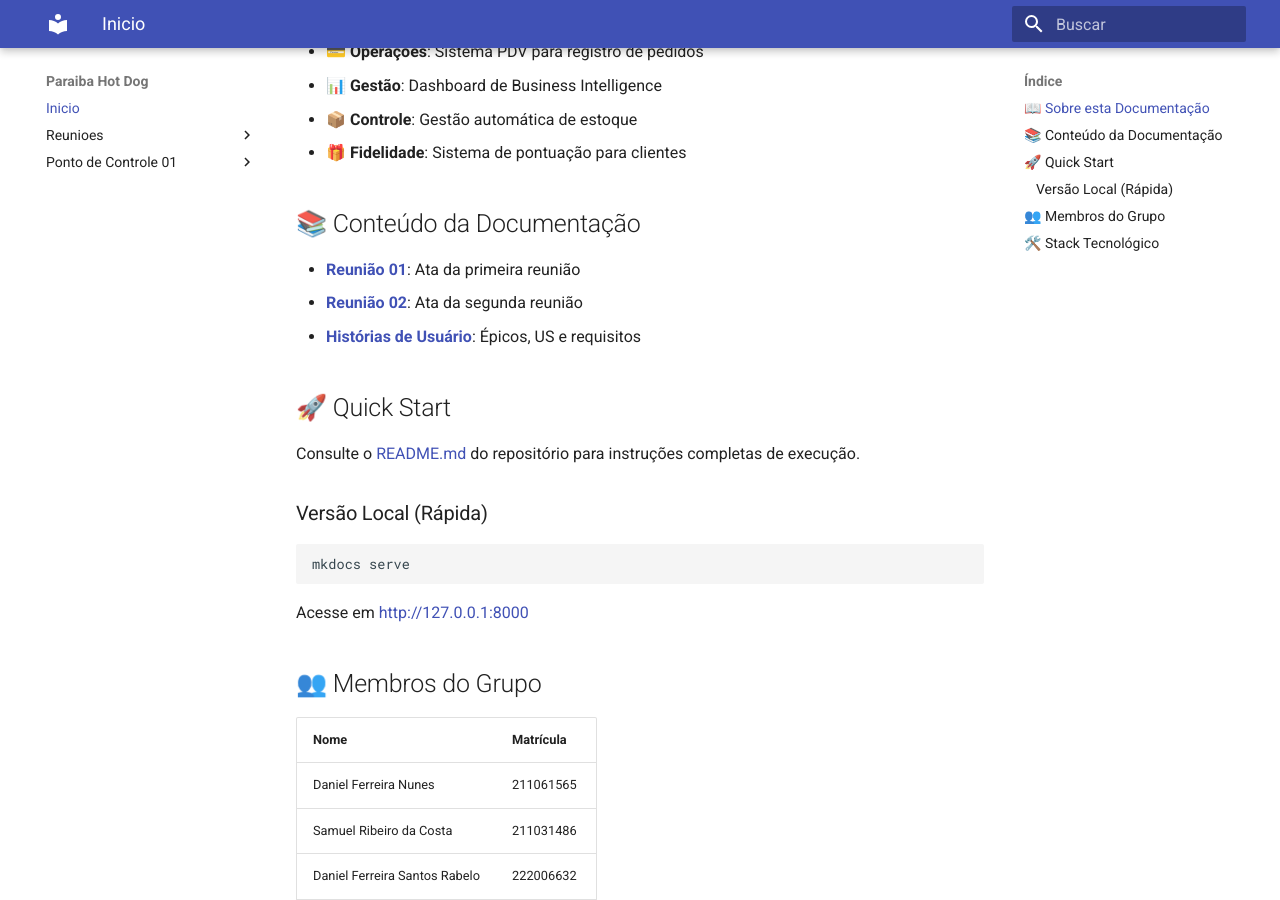
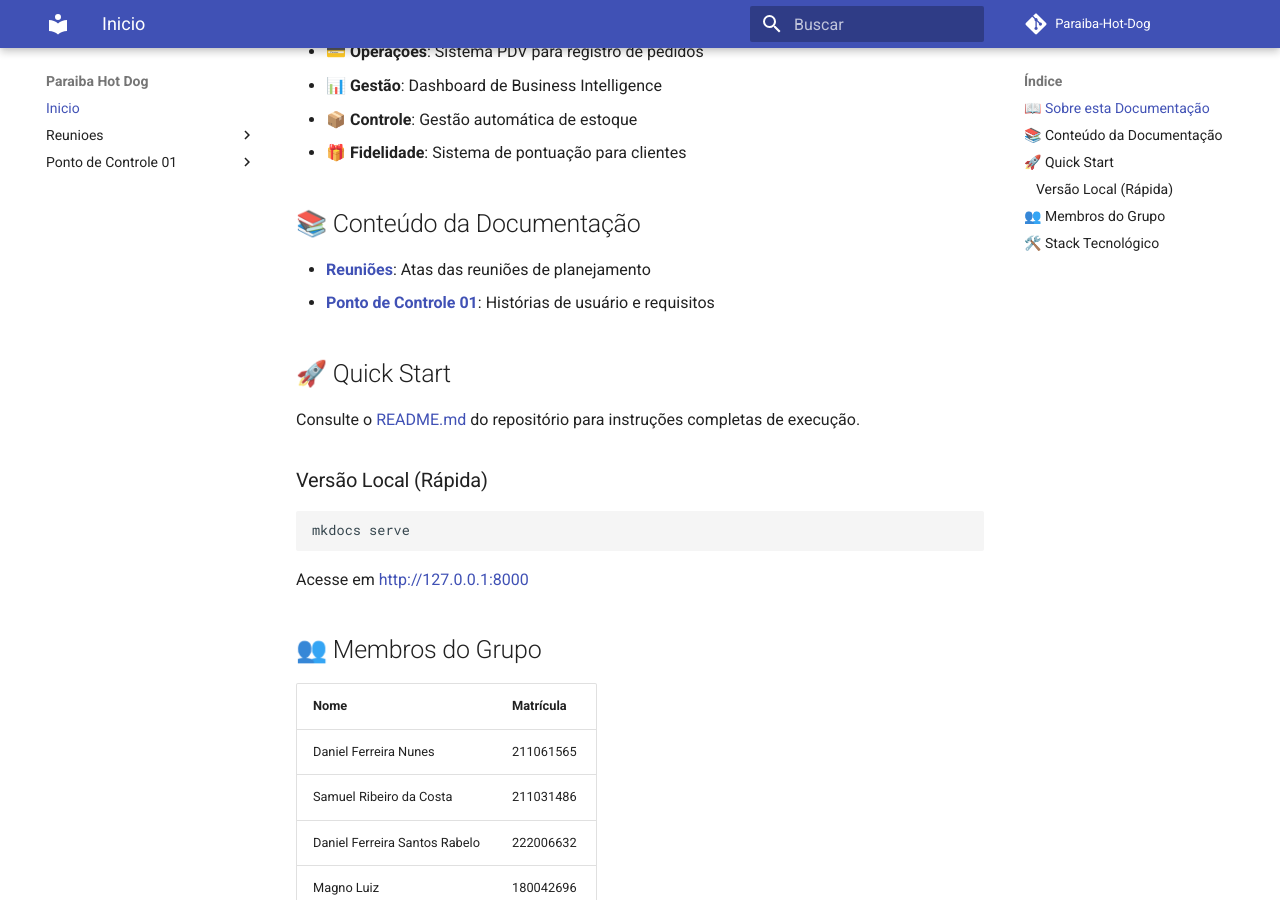
Before and after one commit to Paraiba-Hot-Dog/Paraiba-Hot-Dog-Docs, an MkDocs documentation site: the page built from docs/index.md, in a window 1280 px wide and 900 px high, scrolled down 476 px. Built offline with MkDocs 1.6.1 and Material for MkDocs 9.7.7, drawn with Linux system fonts in a browser that asks for light colours; comment, search, counter and statistics services are not loaded.

Commit message:
docs: atualizar documentação

```diff
--- a/docs/index.md
+++ b/docs/index.md
@@ -16,9 +16,8 @@
 
 ## 📚 Conteúdo da Documentação
 
-- **[Reunião 01](Reunioes/Reuniao-01.md)**: Ata da primeira reunião
-- **[Reunião 02](Reunioes/Reuniao-02.md)**: Ata da segunda reunião
-- **[Histórias de Usuário](Ponto%20de%20controle%2001/Historias-de-usuarios.md)**: Épicos, US e requisitos
+- **[Reuniões](Reuniões/)**: Atas das reuniões de planejamento
+- **[Ponto de Controle 01](Ponto%20de%20controle%2001/)**: Histórias de usuário e requisitos
 
 ## 🚀 Quick Start
 
--- a/mkdocs.yml
+++ b/mkdocs.yml
@@ -1,5 +1,8 @@
 site_name: Paraiba Hot Dog
-site_description: Documentacao do projeto Paraiba Hot Dog
+site_description: Documentação do projeto Paraiba Hot Dog
+site_url: https://mach1r0.github.io/Paraiba-Hot-Dog/
+repo_url: https://github.com/mach1r0/Paraiba-Hot-Dog
+repo_name: Paraiba-Hot-Dog
 
 theme:
   name: material
```
Also changed, not shown: README.md (+0 -25 lines).
